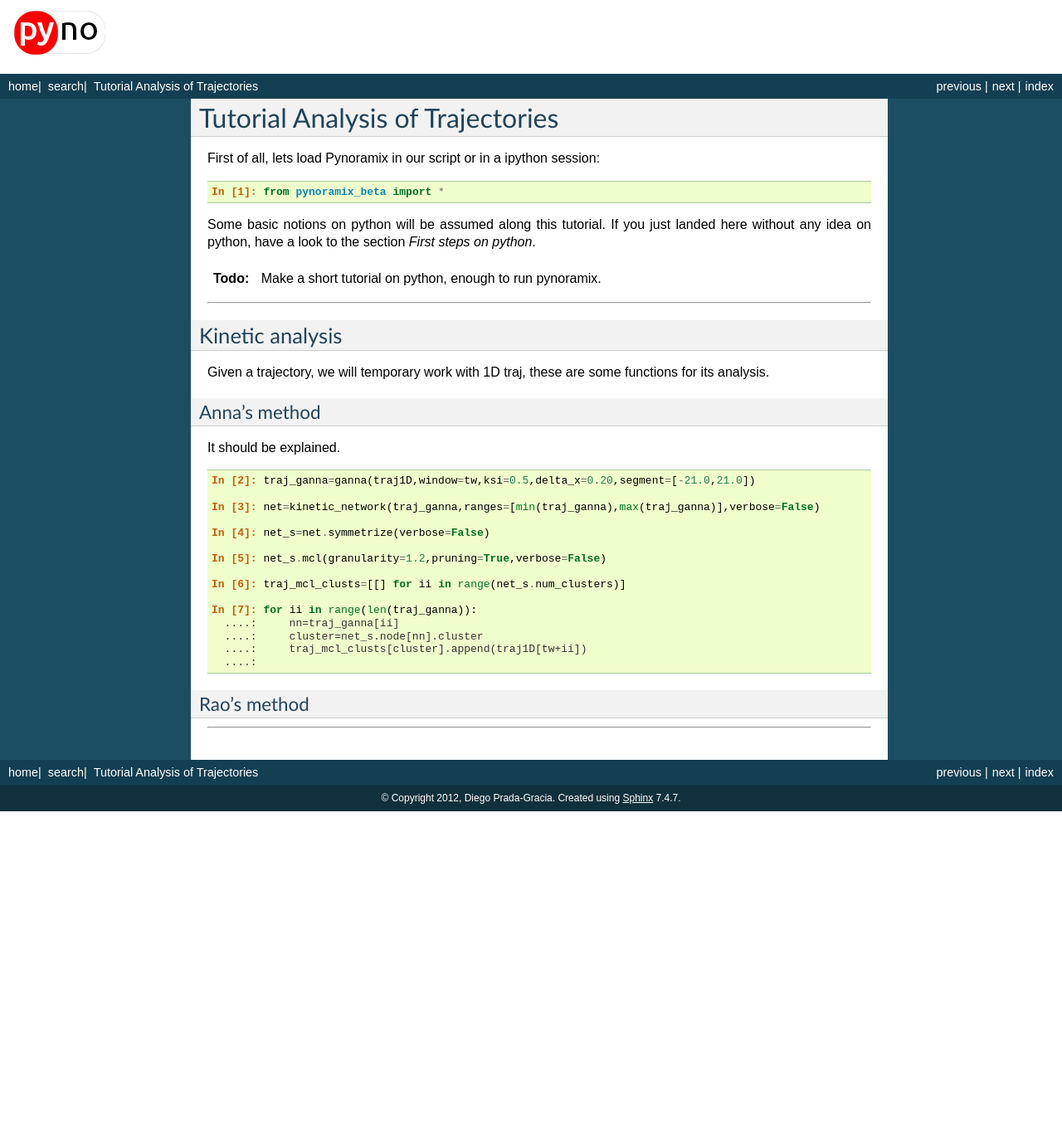
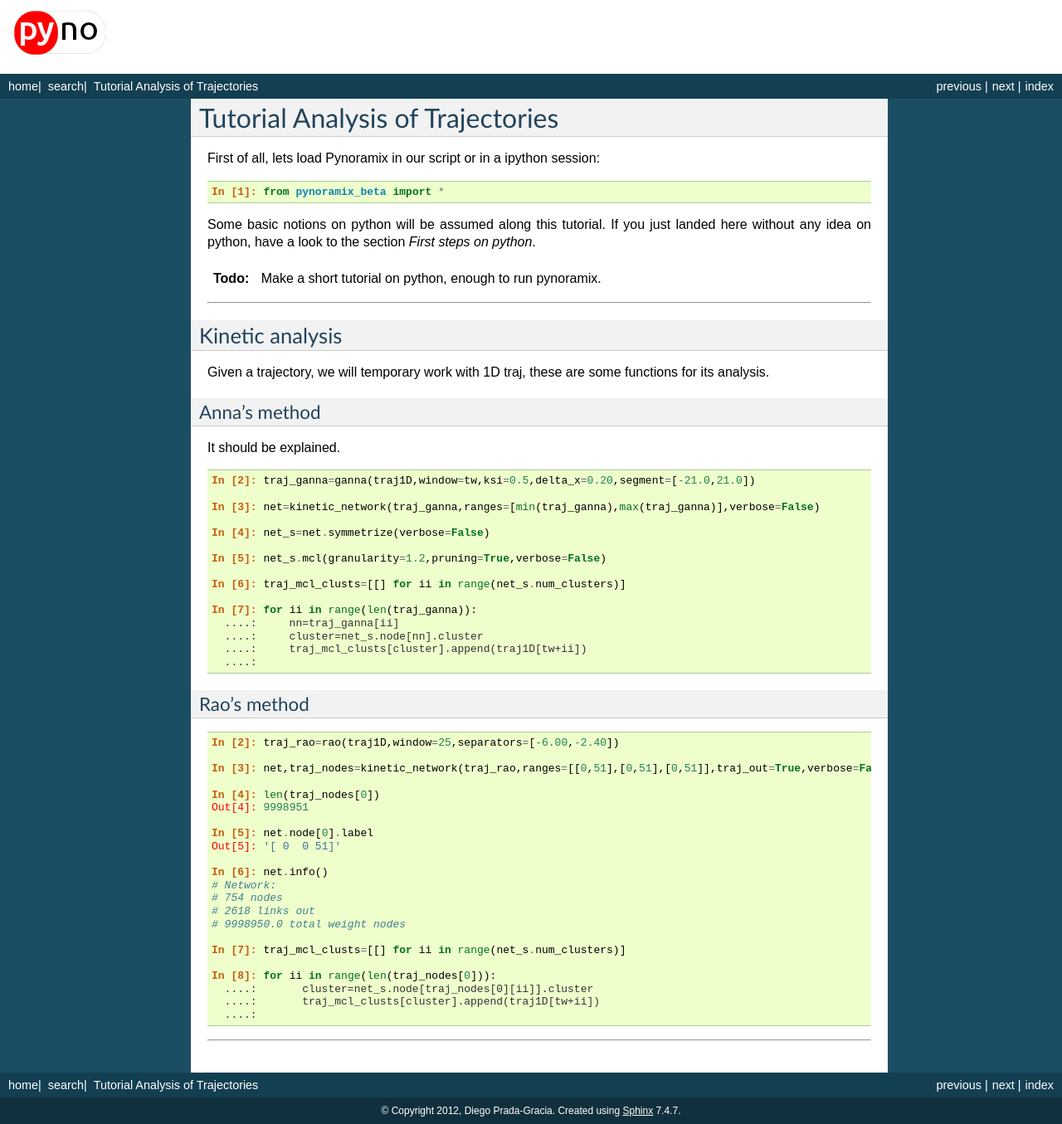
Before and after one commit to dprada/Pynoramix, a Sphinx documentation site: the page built from doc/source/tutorial_anal_trajs.rst, in a window 1280 px wide. Shown: the whole page at 83% size. Built offline with Sphinx 7.4.7, drawn with Linux system fonts in a browser that asks for light colours; before the commit the page ends 978 px from its top, so only the background shows below that.

Commit message:
Kinetic_network implemented as function. Rao function to deal with trajectories done.

```diff
--- a/doc/source/tutorial_anal_trajs.rst
+++ b/doc/source/tutorial_anal_trajs.rst
@@ -47,6 +47,32 @@ It should be explained.
 Rao's method
 ++++++++++++
 
+.. sourcecode:: ipython
+
+   In [2]: traj_rao=rao(traj1D,window=25,separators=[-6.00,-2.40])
+
+   In [3]: net,traj_nodes=kinetic_network(traj_rao,ranges=[[0,51],[0,51],[0,51]],traj_out=True,verbose=False)
+
+   In [4]: len(traj_nodes[0])
+   Out[4]: 9998951
+
+   In [5]: net.node[0].label
+   Out[5]: '[ 0  0 51]'
+
+   In [6]: net.info()
+   # Network:
+   # 754 nodes
+   # 2618 links out
+   # 9998950.0 total weight nodes
+
+   In [7]: traj_mcl_clusts=[[] for ii in range(net_s.num_clusters)]
+
+   In [8]: for ii in range(len(traj_nodes[0])):
+     ....:       cluster=net_s.node[traj_nodes[0][ii]].cluster
+     ....:       traj_mcl_clusts[cluster].append(traj1D[tw+ii])
+     ....:
+
+
 
 
 
--- a/pyn_cl_net.py
+++ b/pyn_cl_net.py
@@ -1214,7 +1214,7 @@ class network():
 #
 #        pass
 
-def kkinetic_network(traj=None,ranges=None,traj_out=False,verbose=True):
+def kinetic_network(traj=None,ranges=None,traj_out=False,verbose=True):
 
     prov_net=network(directed=True,kinetic=True,verbose=False)
 
```
